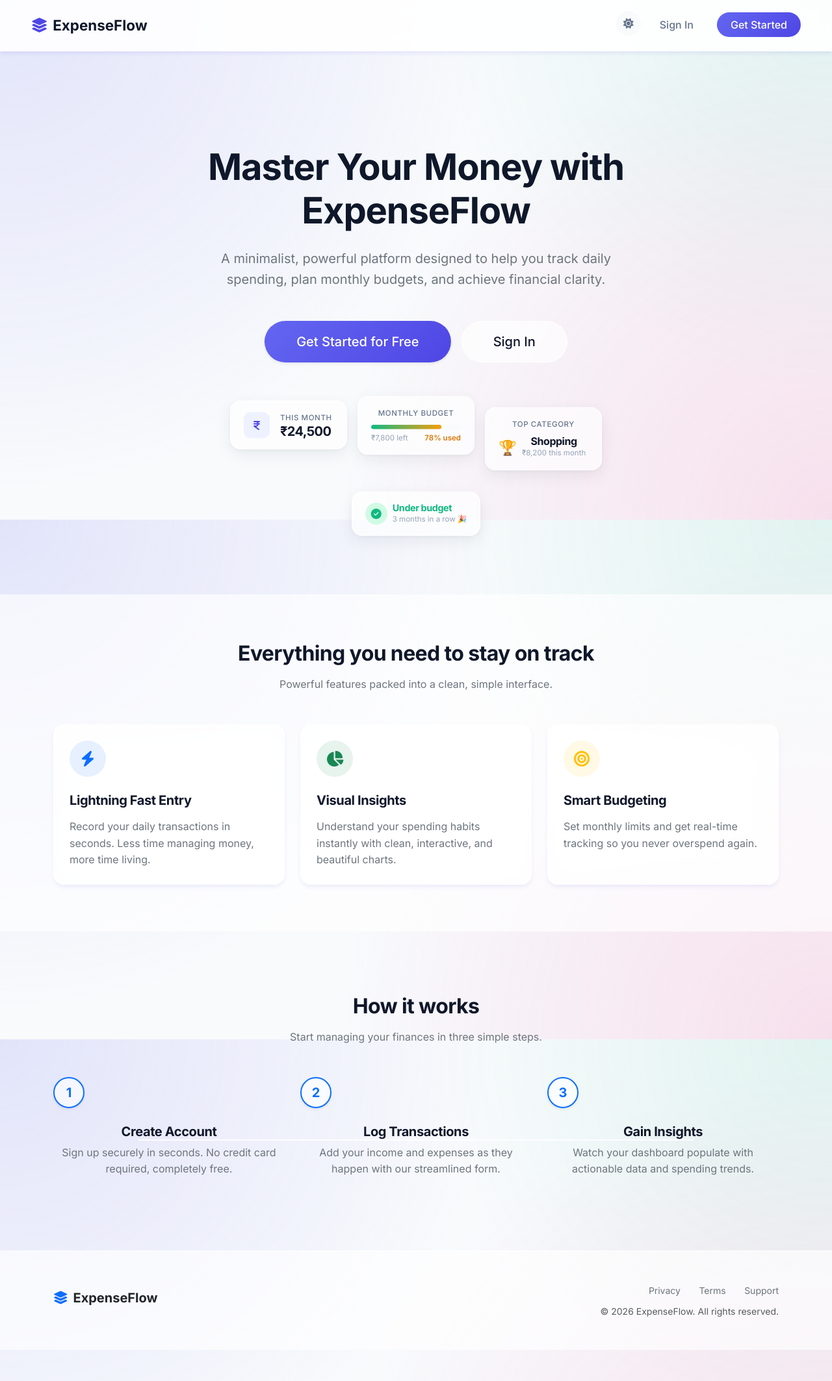
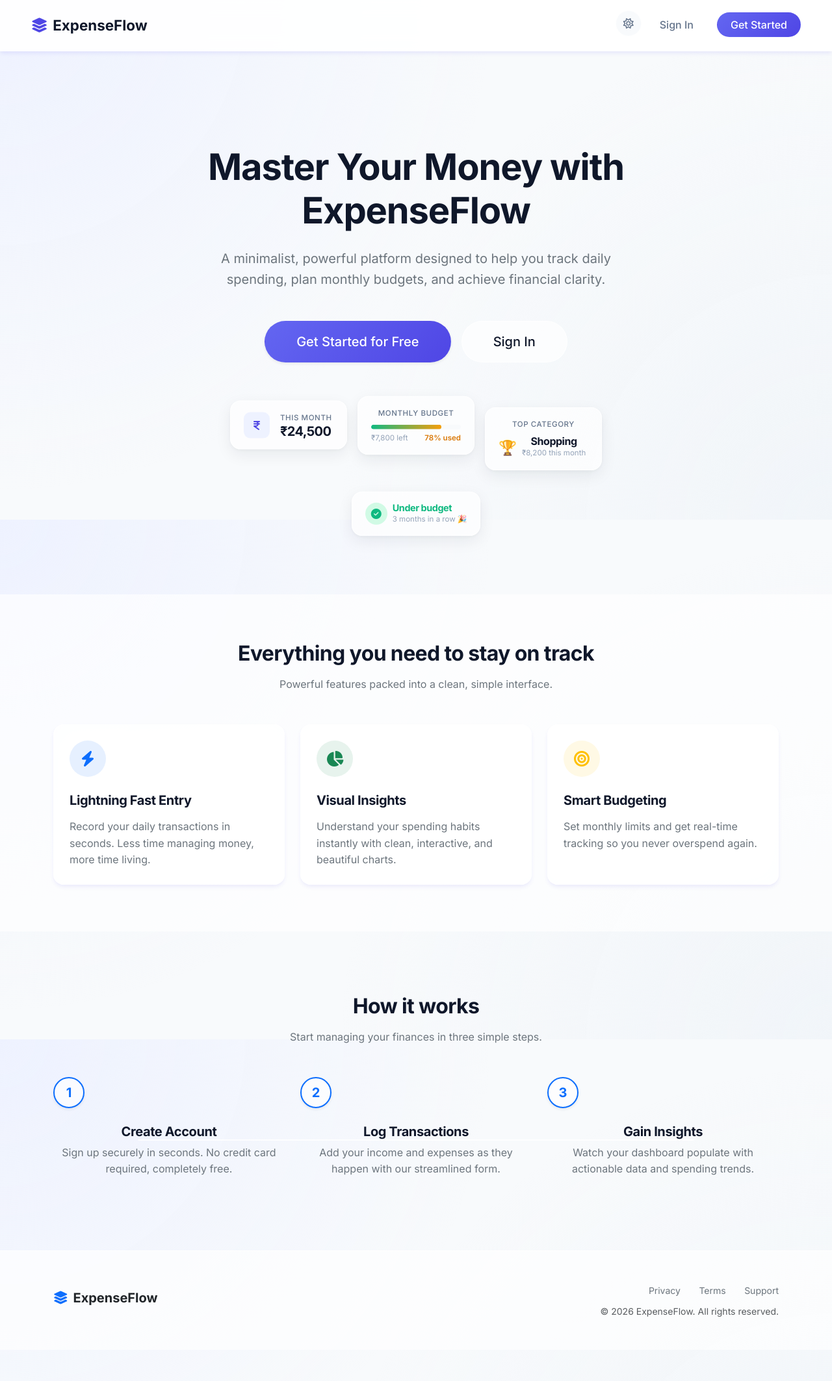
Before and after one commit to M3hul-raj/ExpenseFlow, a Flask app: page / in a window 1280 px wide. Shown: the whole page at 65% size. Run offline with Flask 3, Linux system fonts and the light colour scheme.

Commit message:
Replace vibrant mesh gradient with clean indigo/slate gradient and swap solid sun icon for hollow sun icon

```diff
--- a/static/main.css
+++ b/static/main.css
@@ -263,9 +263,8 @@ body {
     font-family: var(--font-family);
     background-color: var(--bg-color);
     background-image:
-        radial-gradient(circle at 0% 0%, rgba(99, 102, 241, 0.15) 0%, transparent 50%),
-        radial-gradient(circle at 100% 100%, rgba(236, 72, 153, 0.15) 0%, transparent 50%),
-        radial-gradient(circle at 100% 0%, rgba(16, 185, 129, 0.1) 0%, transparent 40%);
+        radial-gradient(circle at 0% 0%, #EEF2FF 0%, rgba(238, 242, 255, 0) 50%),
+        radial-gradient(circle at 100% 100%, #F1F5F9 0%, rgba(241, 245, 249, 0) 50%);
     background-attachment: fixed;
     color: var(--text-primary);
     line-height: 1.6;
--- a/templates/base.html
+++ b/templates/base.html
@@ -29,7 +29,7 @@
     <!-- Font Awesome -->
     <link rel="stylesheet" href="https://cdnjs.cloudflare.com/ajax/libs/font-awesome/6.4.0/css/all.min.css">
     <!-- Main Custom CSS -->
-    <link rel="stylesheet" href="{{ url_for('static', filename='main.css') }}?v=1.8">
+    <link rel="stylesheet" href="{{ url_for('static', filename='main.css') }}?v=1.9">
     <link rel="stylesheet" href="{{ url_for('static', filename='avatars.css') }}">
     <style>
     .navbar-nav .nav-link.active {
@@ -66,7 +66,7 @@
             </a>
             <div class="d-flex align-items-center gap-3 d-lg-none">
                 <button class="theme-toggle" title="Toggle dark mode" aria-label="Toggle dark mode">
-                    <i class="fas fa-sun"></i>
+                    <i class="far fa-sun"></i>
                     <i class="fas fa-moon"></i>
                 </button>
                 <button class="navbar-toggler border-0 shadow-none px-0" type="button" data-bs-toggle="offcanvas" data-bs-target="#mobileMenu" aria-controls="mobileMenu">
@@ -84,7 +84,7 @@
                         <li class="nav-item"><a class="nav-link d-flex align-items-center gap-2 {% if request.endpoint == 'edit_profile' %}active{% endif %}" href="{{ url_for('edit_profile') }}"><span class="avatar avatar-sm avatar-{{ (session.get('avatar', 'avatar_1') | replace('avatar_', '')) }}"></span>Profile</a></li>
                         <li class="nav-item ms-lg-1">
                             <button class="theme-toggle" title="Toggle dark mode" aria-label="Toggle dark mode">
-                                <i class="fas fa-sun"></i>
+                                <i class="far fa-sun"></i>
                                 <i class="fas fa-moon"></i>
                             </button>
                         </li>
@@ -92,7 +92,7 @@
                     {% else %}
                         <li class="nav-item">
                             <button class="theme-toggle" title="Toggle dark mode" aria-label="Toggle dark mode">
-                                <i class="fas fa-sun"></i>
+                                <i class="far fa-sun"></i>
                                 <i class="fas fa-moon"></i>
                             </button>
                         </li>
```
